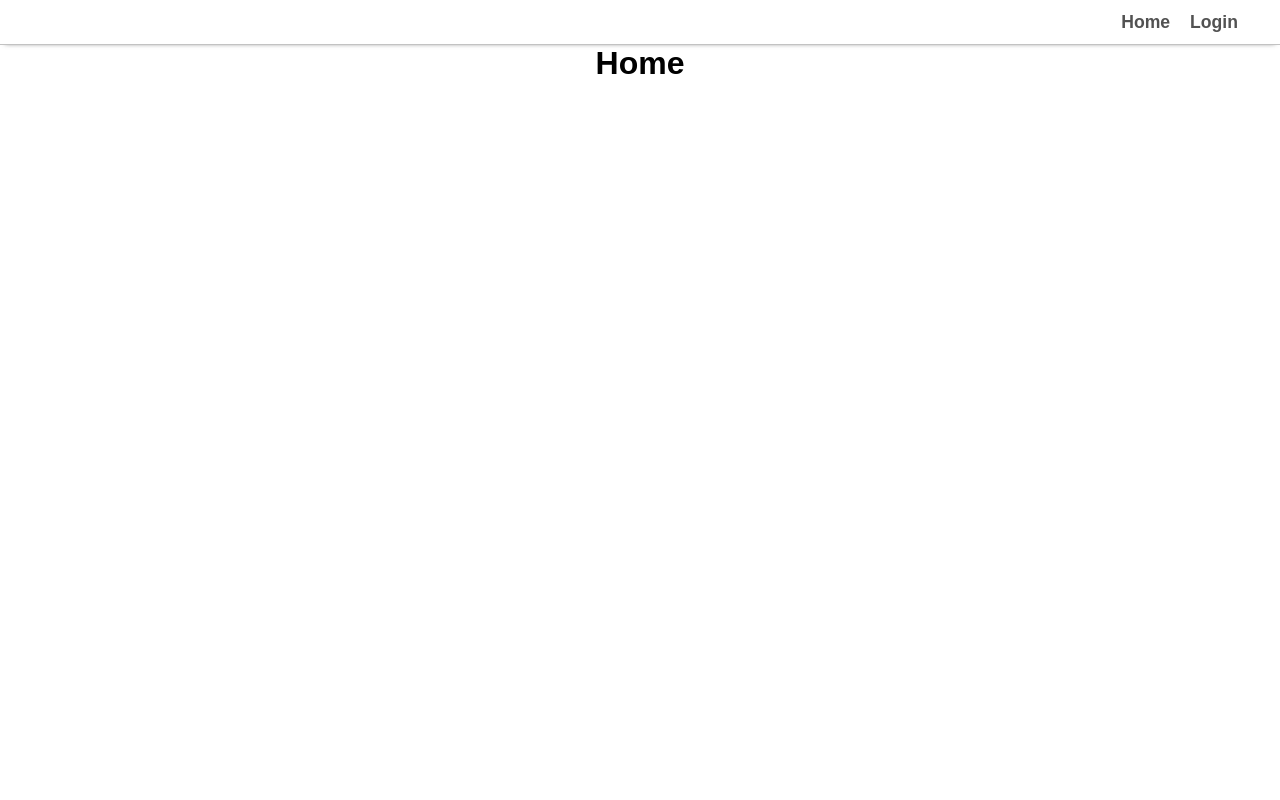
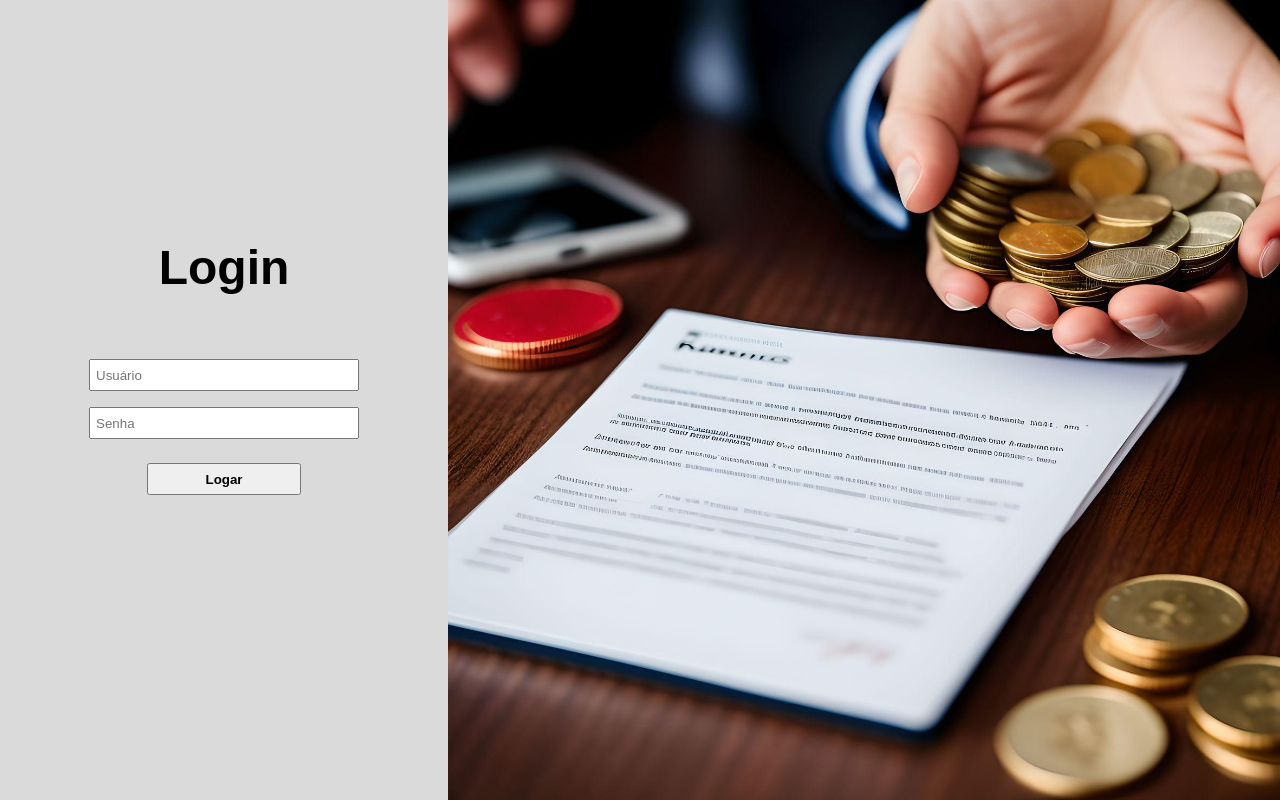
Before and after one commit to JhayneK/Projeto-Financas, a React (Vite) app in the folder Front end/: page / in a window 1280 px wide. Built offline with nearby package versions, Linux system fonts and the light colour scheme.

Commit message:
criação da tela de login

```diff
--- a/Front end/src/App.css
+++ b/Front end/src/App.css
@@ -117,6 +117,54 @@
     bottom: 5%;
 }
 
+.container-login {
+    width: 35vw;
+    height: 100vh;
+    display: inline-block;
+    background-color: rgb(218, 218, 218);
+}
+
+.inputtext-login {
+    width: 20vw;
+    height: 3.5vh;
+    margin-top: 1rem;
+    padding: 0px 5px;
+    outline: none;
+}
+
+.formulario-login {
+    display: flex;
+    justify-content: center;
+    flex-direction: column;
+}
+
+#botao-login {
+    width: 12vw;
+    height: 4vh;
+    font-weight: 600;
+    cursor: pointer;
+}
+
+.div-login {
+    display: flex;
+    justify-content: center;
+    margin: 30vh 0px 30vh;
+    text-align: center;
+}
+
+.div-imagem {
+    width: 65vw;
+    height: 100vh;
+    position: absolute;
+    display: inline-block;
+    overflow: hidden;
+}
+
+#finances-image {
+    width: 100%;
+    height: 100%;
+}
+
 .botao-dashboard {
     cursor: pointer;
     outline: none;
@@ -137,8 +185,3 @@
 .pages-logado-main-content {
     padding: 0px 3vw 0px;
 }
-
-.pages-deslogado-main-content {
-    display: flex;
-    justify-content: center;
-}
--- a/Front end/src/components/BarraLateral/LayoutSemBarraLateral.jsx
+++ b/Front end/src/components/BarraLateral/LayoutSemBarraLateral.jsx
@@ -1,9 +1,9 @@
-import HeaderDeslogado from "../Header/HeaderDeslogado";
+// import HeaderDeslogado from "../Header/HeaderDeslogado";
 
 export default function LayoutSemBarraLateral({ children }) {
     return (
         <div>
-            <HeaderDeslogado />
+            {/* <HeaderDeslogado /> */}
             {children}
         </div>
     );
--- a/Front end/src/components/Header/HeaderLogado.jsx
+++ b/Front end/src/components/Header/HeaderLogado.jsx
@@ -1,4 +1,5 @@
 import React, { useState, useRef, useEffect } from "react";
+import { Link } from "react-router-dom";
 import { FiChevronDown } from "react-icons/fi";
 
 export default function HeaderLogado() {
@@ -92,7 +93,10 @@ export default function HeaderLogado() {
                             onMouseLeave={handleMouseLeave}
                         >
                             <div className="header-options">
-                                <span>Sair</span>
+                                {/* IMPLEMENTAR FUNÇÃO PARA EXCLUIR COOKIES E REDIRECIONAR USUÁRIO À RAIZ */}
+                                <Link style={{textDecoration: "none", color: "black"}} to="/">
+                                    <span>Sair</span>
+                                </Link>
                             </div>
                         </div>
                     )}
--- a/Front end/src/pages/Login.jsx
+++ b/Front end/src/pages/Login.jsx
@@ -1,4 +1,6 @@
-import { useEffect } from "react";
+import { useEffect, useState } from "react";
+import { Link } from "react-router-dom";
+import finances from "../assets/img/finances.jpg"
 
 export default function Login() {
 
@@ -6,10 +8,46 @@ export default function Login() {
         document.title = "Login";
     }, []);
 
+    const [username, setUsername] = useState('');
+    const [password, setPassword] = useState('');
+
     return(
         <div className="page-container">
-            <div className="pages-deslogado-main-content">
-                <h1>Login</h1>
+            <div className="container-login">
+                <div className="div-login">
+                    <form className="formulario-login" action="" method="post">
+                        <h1 style={{fontSize: "3rem", marginBottom: "3rem"}} className="login-labels">Login</h1>
+
+                        <label>
+                            <input className="inputtext-login"
+                            type="text"
+                            value={username}
+                            onChange={(event) => setUsername(event.target.value)}
+                            maxLength="64"
+                            placeholder="Usuário"
+                            required />
+                        </label>
+
+                        <label>
+                            <input style={{marginBottom: "1.5rem"}} className="inputtext-login"
+                            type="password"
+                            value={password}
+                            onChange={(event) => setPassword(event.target.value)}
+                            maxLength="64"
+                            placeholder="Senha"
+                            required />
+                        </label>
+
+                        {/* REDIRECIONAMENTO : APENAS PARA TESTES */}
+                        <Link style={{width: "12vw", alignSelf: "center"}} to="/dashboard">
+                            <button id="botao-login">Logar</button>
+                        </Link>
+
+                    </form>
+                </div>
+            </div>
+            <div className="div-imagem">
+                <img id="finances-image" src={finances} alt="finanças" />
             </div>
         </div>
     )
--- a/Front end/src/routes/RoutesApp.jsx
+++ b/Front end/src/routes/RoutesApp.jsx
@@ -1,5 +1,4 @@
 import { BrowserRouter, Route, Routes, Outlet } from 'react-router-dom'
-import Home from '../pages/Home'
 import Config from '../pages/Config'
 import Dashboard from '../pages/Dashboard'
 import Relatorio from '../pages/Relatorio'
@@ -31,9 +30,8 @@ export default function RoutesApp() {
                     }
                 >
                     {/* ROTAS PARA USUARIO DESLOGADO */}
-                    <Route path="/" element={<Home />} />
-                    <Route path="/*" element={<Home />} />
-                    <Route path="/home" element={<Home />} />
+                    <Route path="/" element={<Login />} />
+                    <Route path="/*" element={<Login />} />
                     <Route path="/login" element={<Login />} />
                 </Route>
             </Routes>
```
Also changed, not shown: Front end/src/assets/img/finances.jpg (added).
